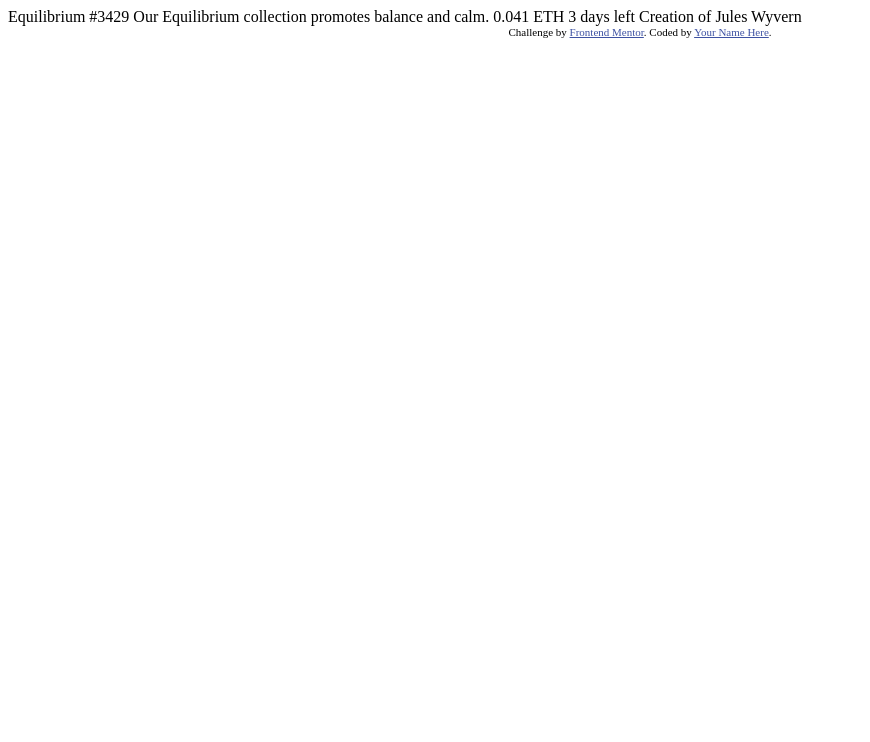
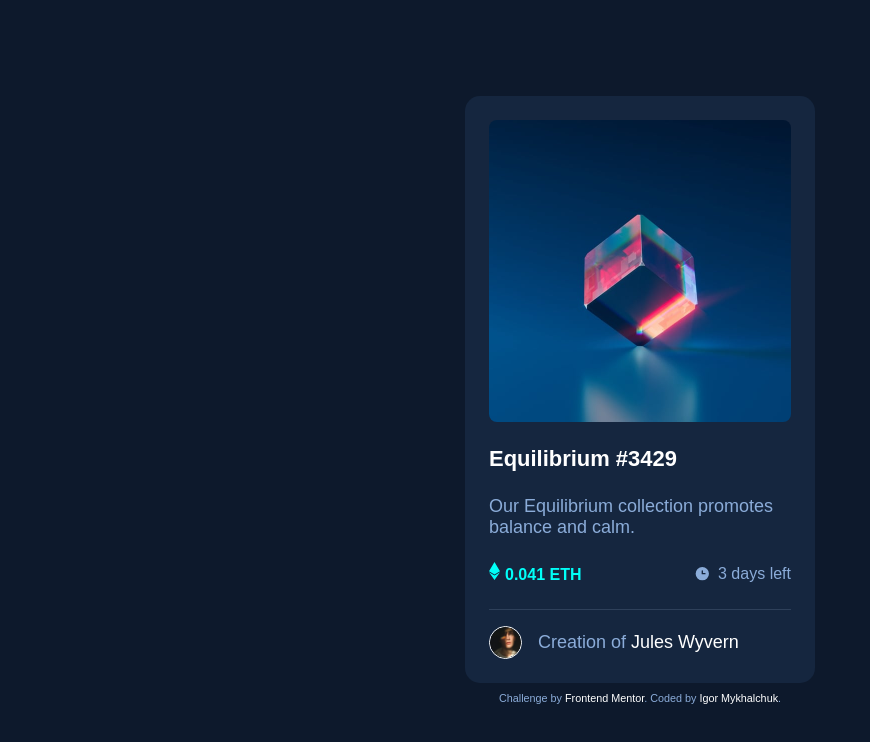
Before and after one commit to For1207/FEM04_NFT_Preview_Card_Component, a plain HTML site: page nft-preview-card-component-main/index.html in a window 1280 px wide. Shown: the whole page, without its empty margins (0-870 px from the left). Drawn offline with Linux system fonts and the light colour scheme.

Commit message:
desktop style finished

```diff
--- a/nft-preview-card-component-main/index.html
+++ b/nft-preview-card-component-main/index.html
@@ -2,32 +2,45 @@
 <html lang="en">
 <head>
   <meta charset="UTF-8">
-  <meta name="viewport" content="width=device-width, initial-scale=1.0"> <!-- displays site properly based on user's device -->
+  <meta name="viewport" content="width=device-width, initial-scale=1.0">
 
   <link rel="icon" type="image/png" sizes="32x32" href="./images/favicon-32x32.png">
+  <link rel="stylesheet" href="style.css">
 
   <title>Frontend Mentor | NFT preview card component</title>
 
-  <!-- Feel free to remove these styles or customise in your own stylesheet 👍 -->
-  <style>
-    .attribution { font-size: 11px; text-align: center; }
-    .attribution a { color: hsl(228, 45%, 44%); }
-  </style>
 </head>
 <body>
+  <div class="main">
+    <a class="bgn-image-container" href="#">
+      <img class="bgn-image" src="./images/image-equilibrium.jpg" alt="Equilibrium image">
+      <div class="overlay">
+        <img class="view-icon"src="./images/icon-view.svg" alt="view icon">
+      </div>
+    </a>
+    <a href="#" class="heading"><h1>Equilibrium #3429</h1></a>
+    <p class="description">Our Equilibrium collection promotes balance and calm.</p>
 
-  Equilibrium #3429
-
-  Our Equilibrium collection promotes balance and calm.
-
-  0.041 ETH
-  3 days left
-
-  Creation of Jules Wyvern
-
-  <div class="attribution">
-    Challenge by <a href="https://www.frontendmentor.io?ref=challenge" target="_blank">Frontend Mentor</a>.
-    Coded by <a href="#">Your Name Here</a>.
+    <div class="statistics">
+      <div class="balance">
+        <img src="./images/icon-ethereum.svg" alt="ethereum icon">
+        <span class="caption-bold">0.041 ETH</span>
+      </div>
+      <div class="days-left">
+        <img src="./images/icon-clock.svg" alt="clock icon">
+        <span>3 days left</span>
+      </div>
+    </div>
+    <div class="avatar">
+      <img class="avatar-img" src="./images/image-avatar.png" alt="avatar image">
+      <p>Creation of <a href="#" class="avatar-name">Jules Wyvern</a></p>
+    </div>
+  </div>
+  <div class="footer">
+    <p>
+      Challenge by <a href="https://www.frontendmentor.io?ref=challenge" target="_blank">Frontend Mentor</a>.
+      Coded by <a href="https://www.frontendmentor.io/profile/For1207">Igor Mykhalchuk</a>.
+    </p>
   </div>
 </body>
 </html>
--- /dev/null
+++ b/nft-preview-card-component-main/style.css
@@ -0,0 +1,200 @@
+/* General styles */
+* {
+  margin: 0;
+  padding: 0;
+  box-sizing: border-box;
+}
+
+:root {
+  --soft-blue: #8BACD9;
+  --white: #ffffff;
+  --cyan: #00FFF8;
+  --very-dark-blue-main-bg: #0D192C;
+  --very-dark-blue-card-bg: #15263F;
+  --very-dark-blue-line: #2E405A;
+}
+
+@import url('https://fonts.googleapis.com/css2?family=Outfit:wght@300;400;600&display=swap');
+
+html {
+  font-size: 18px;
+  font-family: 'Outfit', sans-serif;
+}
+
+body {
+  background-color: var(--very-dark-blue-main-bg) ;
+  display: flex;
+  flex-direction: column;
+  justify-content: center;
+  align-items: center;
+  min-height: 100vh;
+}
+
+h1 {
+  font-size: 1.22rem;
+  font-weight: 600;
+  color: var(--white);
+}
+
+
+p, span {
+  font-weight: 300;
+  color: var(--soft-blue);
+}
+
+span {
+  font-size: 0.89rem;
+}
+
+.caption-bold {
+  font-weight: 600;
+  color: var(--cyan);
+}
+
+a {
+  text-decoration: none;
+  color: var(--white);
+}
+
+a:hover, a h1:hover {
+  color: var(--cyan);
+}
+
+.main {
+  background-color: var(--very-dark-blue-card-bg);
+  width: 19.44rem;
+  border-radius: 0.83rem;
+  padding: 1.33rem;
+}
+
+.bgn-image-container {
+  background-color: var(--cyan);
+  position: relative;
+}
+
+.bgn-image-container, .bgn-image, .overlay {
+  border-radius: 0.55rem;
+}
+
+.bgn-image {
+  display: block;
+  width: 100%;
+  border-radius: 0.44rem;
+}
+
+.overlay {
+  position: absolute;
+  background-color: hsla(178, 100%, 50%, 50%);
+  top: 0;
+  width: 100%;
+  height: 100%;
+  display: flex;
+  justify-content: center;
+  align-items: center;
+  opacity: 0;
+}
+
+.heading h1 {
+  margin-top: 1.33rem;
+}
+
+.overlay:hover {
+  opacity: 1;
+}
+
+.description {
+  margin-top: 1.33rem;
+}
+.statistics {
+  margin: 1.33rem 0;
+  display: flex;
+  justify-content: space-between;
+  align-items: center;
+}
+
+.days-left img{
+  margin-right: 0.4rem;
+}
+
+.days-left {
+  display: flex;
+  justify-content: center;
+  align-items: center;
+}
+
+
+.avatar {
+  border-top: 1px solid var(--very-dark-blue-line);
+  display: flex;
+  justify-items: center;
+  padding-top: 0.89rem;
+
+}
+
+.avatar img {
+  display: block;
+  width: 1.83rem;
+  border: 1px solid var(--white);
+  border-radius: 50%;
+}
+
+.avatar p {
+  margin: auto 0 auto 0.89rem;
+}
+
+
+
+
+
+
+
+
+
+
+
+
+
+
+
+
+
+
+
+
+
+
+
+
+
+
+
+
+
+
+
+
+
+
+
+
+
+
+
+
+
+
+
+
+
+
+
+
+
+
+
+
+
+.footer {
+  font-size: 0.6rem;
+  margin-top: 0.5rem;
+}
```
